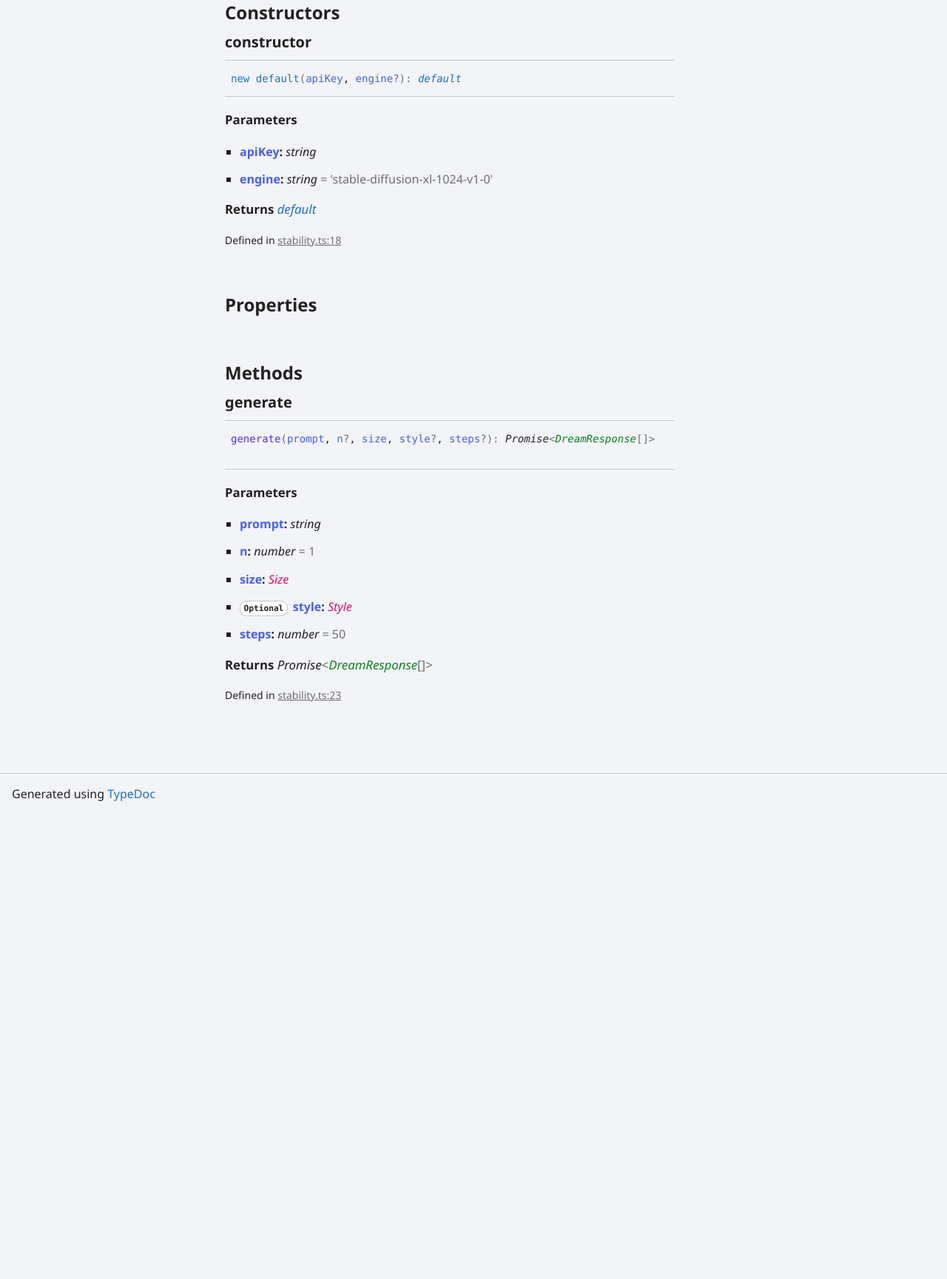
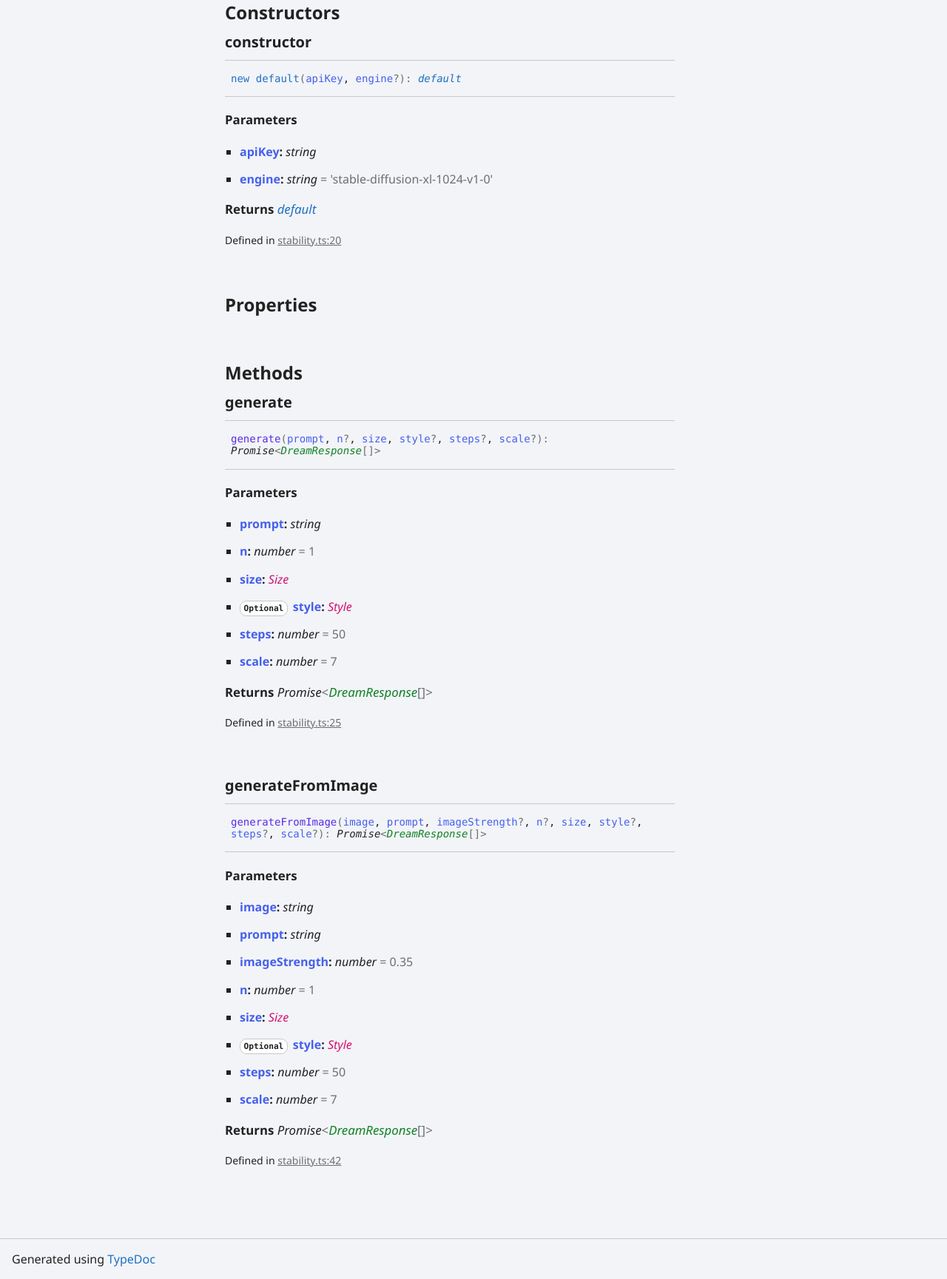
Before and after one commit to joliegg/ai, a website: page docs/classes/stability.default.html in a window 1280 px wide. Shown: the part 583-2312 px from the top of the page at 74% size. Before the commit the page ends 1683 px from the top, so only its background shows below. Drawn offline with Linux system fonts and the light colour scheme.

Commit message:
Add image to image generation

```diff
--- a/docs/classes/stability.default.html
+++ b/docs/classes/stability.default.html
@@ -21,7 +21,7 @@
 <ul class="tsd-hierarchy">
 <li><span class="target">default</span></li></ul></section><aside class="tsd-sources">
 <ul>
-<li>Defined in <a href="https://github.com/joliegg/ai/blob/99e1dc3/src/stability.ts#L13">stability.ts:13</a></li></ul></aside>
+<li>Defined in <a href="https://github.com/joliegg/ai/blob/99e1489/src/stability.ts#L15">stability.ts:15</a></li></ul></aside>
 <section class="tsd-panel-group tsd-index-group">
 <section class="tsd-panel tsd-index-panel">
 <details class="tsd-index-content tsd-index-accordion" open><summary class="tsd-accordion-summary tsd-index-summary">
@@ -39,6 +39,7 @@
 <section class="tsd-index-section">
 <h3 class="tsd-index-heading">Methods</h3>
 <div class="tsd-index-list"><a href="stability.default.html#generate" class="tsd-index-link"><svg class="tsd-kind-icon" viewBox="0 0 24 24"><use href="#icon-2048"></use></svg><span>generate</span></a>
+<a href="stability.default.html#generateFromImage" class="tsd-index-link"><svg class="tsd-kind-icon" viewBox="0 0 24 24"><use href="#icon-2048"></use></svg><span>generate<wbr/>From<wbr/>Image</span></a>
 </div></section></div></details></section></section>
 <section class="tsd-panel-group tsd-member-group">
 <h2>Constructors</h2>
@@ -56,25 +57,25 @@
 <h5><span class="tsd-kind-parameter">engine</span>: <span class="tsd-signature-type">string</span><span class="tsd-signature-symbol"> = &#39;stable-diffusion-xl-1024-v1-0&#39;</span></h5></li></ul></div>
 <h4 class="tsd-returns-title">Returns <a href="stability.default.html" class="tsd-signature-type tsd-kind-class">default</a></h4><aside class="tsd-sources">
 <ul>
-<li>Defined in <a href="https://github.com/joliegg/ai/blob/99e1dc3/src/stability.ts#L18">stability.ts:18</a></li></ul></aside></li></ul></section></section>
+<li>Defined in <a href="https://github.com/joliegg/ai/blob/99e1489/src/stability.ts#L20">stability.ts:20</a></li></ul></aside></li></ul></section></section>
 <section class="tsd-panel-group tsd-member-group">
 <h2>Properties</h2>
 <section class="tsd-panel tsd-member tsd-is-private"><a id="_apiKey" class="tsd-anchor"></a>
 <h3 class="tsd-anchor-link"><code class="tsd-tag ts-flagPrivate">Private</code> <code class="tsd-tag ts-flagOptional">Optional</code> <span>_api<wbr/>Key</span><a href="#_apiKey" aria-label="Permalink" class="tsd-anchor-icon"><svg viewBox="0 0 24 24"><use href="#icon-anchor"></use></svg></a></h3>
 <div class="tsd-signature"><span class="tsd-kind-property">_api<wbr/>Key</span><span class="tsd-signature-symbol">?:</span> <span class="tsd-signature-type">string</span></div><aside class="tsd-sources">
 <ul>
-<li>Defined in <a href="https://github.com/joliegg/ai/blob/99e1dc3/src/stability.ts#L14">stability.ts:14</a></li></ul></aside></section>
+<li>Defined in <a href="https://github.com/joliegg/ai/blob/99e1489/src/stability.ts#L16">stability.ts:16</a></li></ul></aside></section>
 <section class="tsd-panel tsd-member tsd-is-private"><a id="_engine" class="tsd-anchor"></a>
 <h3 class="tsd-anchor-link"><code class="tsd-tag ts-flagPrivate">Private</code> <code class="tsd-tag ts-flagOptional">Optional</code> <span>_engine</span><a href="#_engine" aria-label="Permalink" class="tsd-anchor-icon"><svg viewBox="0 0 24 24"><use href="#icon-anchor"></use></svg></a></h3>
 <div class="tsd-signature"><span class="tsd-kind-property">_engine</span><span class="tsd-signature-symbol">?:</span> <span class="tsd-signature-type">string</span></div><aside class="tsd-sources">
 <ul>
-<li>Defined in <a href="https://github.com/joliegg/ai/blob/99e1dc3/src/stability.ts#L15">stability.ts:15</a></li></ul></aside></section></section>
+<li>Defined in <a href="https://github.com/joliegg/ai/blob/99e1489/src/stability.ts#L17">stability.ts:17</a></li></ul></aside></section></section>
 <section class="tsd-panel-group tsd-member-group">
 <h2>Methods</h2>
 <section class="tsd-panel tsd-member"><a id="generate" class="tsd-anchor"></a>
 <h3 class="tsd-anchor-link"><span>generate</span><a href="#generate" aria-label="Permalink" class="tsd-anchor-icon"><svg viewBox="0 0 24 24"><use href="#icon-anchor"></use></svg></a></h3>
 <ul class="tsd-signatures">
-<li class="tsd-signature tsd-anchor-link" id="generate.generate-1"><span class="tsd-kind-call-signature">generate</span><span class="tsd-signature-symbol">(</span><span class="tsd-kind-parameter">prompt</span>, <span class="tsd-kind-parameter">n</span><span class="tsd-signature-symbol">?</span>, <span class="tsd-kind-parameter">size</span>, <span class="tsd-kind-parameter">style</span><span class="tsd-signature-symbol">?</span>, <span class="tsd-kind-parameter">steps</span><span class="tsd-signature-symbol">?</span><span class="tsd-signature-symbol">)</span><span class="tsd-signature-symbol">: </span><span class="tsd-signature-type ">Promise</span><span class="tsd-signature-symbol">&lt;</span><a href="../interfaces/stability.DreamResponse.html" class="tsd-signature-type tsd-kind-interface">DreamResponse</a><span class="tsd-signature-symbol">[]</span><span class="tsd-signature-symbol">&gt;</span><a href="#generate.generate-1" aria-label="Permalink" class="tsd-anchor-icon"><svg viewBox="0 0 24 24"><use href="#icon-anchor"></use></svg></a></li>
+<li class="tsd-signature tsd-anchor-link" id="generate.generate-1"><span class="tsd-kind-call-signature">generate</span><span class="tsd-signature-symbol">(</span><span class="tsd-kind-parameter">prompt</span>, <span class="tsd-kind-parameter">n</span><span class="tsd-signature-symbol">?</span>, <span class="tsd-kind-parameter">size</span>, <span class="tsd-kind-parameter">style</span><span class="tsd-signature-symbol">?</span>, <span class="tsd-kind-parameter">steps</span><span class="tsd-signature-symbol">?</span>, <span class="tsd-kind-parameter">scale</span><span class="tsd-signature-symbol">?</span><span class="tsd-signature-symbol">)</span><span class="tsd-signature-symbol">: </span><span class="tsd-signature-type ">Promise</span><span class="tsd-signature-symbol">&lt;</span><a href="../interfaces/stability.DreamResponse.html" class="tsd-signature-type tsd-kind-interface">DreamResponse</a><span class="tsd-signature-symbol">[]</span><span class="tsd-signature-symbol">&gt;</span><a href="#generate.generate-1" aria-label="Permalink" class="tsd-anchor-icon"><svg viewBox="0 0 24 24"><use href="#icon-anchor"></use></svg></a></li>
 <li class="tsd-description">
 <div class="tsd-parameters">
 <h4 class="tsd-parameters-title">Parameters</h4>
@@ -88,10 +89,39 @@
 <li>
 <h5><code class="tsd-tag ts-flagOptional">Optional</code> <span class="tsd-kind-parameter">style</span>: <a href="../types/stability.Style.html" class="tsd-signature-type tsd-kind-type-alias">Style</a></h5></li>
 <li>
-<h5><span class="tsd-kind-parameter">steps</span>: <span class="tsd-signature-type">number</span><span class="tsd-signature-symbol"> = 50</span></h5></li></ul></div>
+<h5><span class="tsd-kind-parameter">steps</span>: <span class="tsd-signature-type">number</span><span class="tsd-signature-symbol"> = 50</span></h5></li>
+<li>
+<h5><span class="tsd-kind-parameter">scale</span>: <span class="tsd-signature-type">number</span><span class="tsd-signature-symbol"> = 7</span></h5></li></ul></div>
 <h4 class="tsd-returns-title">Returns <span class="tsd-signature-type ">Promise</span><span class="tsd-signature-symbol">&lt;</span><a href="../interfaces/stability.DreamResponse.html" class="tsd-signature-type tsd-kind-interface">DreamResponse</a><span class="tsd-signature-symbol">[]</span><span class="tsd-signature-symbol">&gt;</span></h4><aside class="tsd-sources">
 <ul>
-<li>Defined in <a href="https://github.com/joliegg/ai/blob/99e1dc3/src/stability.ts#L23">stability.ts:23</a></li></ul></aside></li></ul></section></section></div>
+<li>Defined in <a href="https://github.com/joliegg/ai/blob/99e1489/src/stability.ts#L25">stability.ts:25</a></li></ul></aside></li></ul></section>
+<section class="tsd-panel tsd-member"><a id="generateFromImage" class="tsd-anchor"></a>
+<h3 class="tsd-anchor-link"><span>generate<wbr/>From<wbr/>Image</span><a href="#generateFromImage" aria-label="Permalink" class="tsd-anchor-icon"><svg viewBox="0 0 24 24"><use href="#icon-anchor"></use></svg></a></h3>
+<ul class="tsd-signatures">
+<li class="tsd-signature tsd-anchor-link" id="generateFromImage.generateFromImage-1"><span class="tsd-kind-call-signature">generate<wbr/>From<wbr/>Image</span><span class="tsd-signature-symbol">(</span><span class="tsd-kind-parameter">image</span>, <span class="tsd-kind-parameter">prompt</span>, <span class="tsd-kind-parameter">imageStrength</span><span class="tsd-signature-symbol">?</span>, <span class="tsd-kind-parameter">n</span><span class="tsd-signature-symbol">?</span>, <span class="tsd-kind-parameter">size</span>, <span class="tsd-kind-parameter">style</span><span class="tsd-signature-symbol">?</span>, <span class="tsd-kind-parameter">steps</span><span class="tsd-signature-symbol">?</span>, <span class="tsd-kind-parameter">scale</span><span class="tsd-signature-symbol">?</span><span class="tsd-signature-symbol">)</span><span class="tsd-signature-symbol">: </span><span class="tsd-signature-type ">Promise</span><span class="tsd-signature-symbol">&lt;</span><a href="../interfaces/stability.DreamResponse.html" class="tsd-signature-type tsd-kind-interface">DreamResponse</a><span class="tsd-signature-symbol">[]</span><span class="tsd-signature-symbol">&gt;</span><a href="#generateFromImage.generateFromImage-1" aria-label="Permalink" class="tsd-anchor-icon"><svg viewBox="0 0 24 24"><use href="#icon-anchor"></use></svg></a></li>
+<li class="tsd-description">
+<div class="tsd-parameters">
+<h4 class="tsd-parameters-title">Parameters</h4>
+<ul class="tsd-parameter-list">
+<li>
+<h5><span class="tsd-kind-parameter">image</span>: <span class="tsd-signature-type">string</span></h5></li>
+<li>
+<h5><span class="tsd-kind-parameter">prompt</span>: <span class="tsd-signature-type">string</span></h5></li>
+<li>
+<h5><span class="tsd-kind-parameter">imageStrength</span>: <span class="tsd-signature-type">number</span><span class="tsd-signature-symbol"> = 0.35</span></h5></li>
+<li>
+<h5><span class="tsd-kind-parameter">n</span>: <span class="tsd-signature-type">number</span><span class="tsd-signature-symbol"> = 1</span></h5></li>
+<li>
+<h5><span class="tsd-kind-parameter">size</span>: <a href="../types/stability.Size.html" class="tsd-signature-type tsd-kind-type-alias">Size</a></h5></li>
+<li>
+<h5><code class="tsd-tag ts-flagOptional">Optional</code> <span class="tsd-kind-parameter">style</span>: <a href="../types/stability.Style.html" class="tsd-signature-type tsd-kind-type-alias">Style</a></h5></li>
+<li>
+<h5><span class="tsd-kind-parameter">steps</span>: <span class="tsd-signature-type">number</span><span class="tsd-signature-symbol"> = 50</span></h5></li>
+<li>
+<h5><span class="tsd-kind-parameter">scale</span>: <span class="tsd-signature-type">number</span><span class="tsd-signature-symbol"> = 7</span></h5></li></ul></div>
+<h4 class="tsd-returns-title">Returns <span class="tsd-signature-type ">Promise</span><span class="tsd-signature-symbol">&lt;</span><a href="../interfaces/stability.DreamResponse.html" class="tsd-signature-type tsd-kind-interface">DreamResponse</a><span class="tsd-signature-symbol">[]</span><span class="tsd-signature-symbol">&gt;</span></h4><aside class="tsd-sources">
+<ul>
+<li>Defined in <a href="https://github.com/joliegg/ai/blob/99e1489/src/stability.ts#L42">stability.ts:42</a></li></ul></aside></li></ul></section></section></div>
 <div class="col-sidebar">
 <div class="page-menu">
 <div class="tsd-navigation settings">
@@ -114,7 +144,8 @@
 <li><a href="#constructor" class=""><svg class="tsd-kind-icon" viewBox="0 0 24 24"><use href="#icon-512"></use></svg><span>constructor</span></a></li>
 <li><a href="#_apiKey" class="tsd-is-private"><svg class="tsd-kind-icon" viewBox="0 0 24 24"><use href="#icon-1024"></use></svg><span>_api<wbr/>Key</span></a></li>
 <li><a href="#_engine" class="tsd-is-private"><svg class="tsd-kind-icon" viewBox="0 0 24 24"><use href="#icon-1024"></use></svg><span>_engine</span></a></li>
-<li><a href="#generate" class=""><svg class="tsd-kind-icon" viewBox="0 0 24 24"><use href="#icon-2048"></use></svg><span>generate</span></a></li></ul></div></details></div>
+<li><a href="#generate" class=""><svg class="tsd-kind-icon" viewBox="0 0 24 24"><use href="#icon-2048"></use></svg><span>generate</span></a></li>
+<li><a href="#generateFromImage" class=""><svg class="tsd-kind-icon" viewBox="0 0 24 24"><use href="#icon-2048"></use></svg><span>generate<wbr/>From<wbr/>Image</span></a></li></ul></div></details></div>
 <div class="site-menu">
 <nav class="tsd-navigation"><a href="../index.html"><svg class="tsd-kind-icon" viewBox="0 0 24 24"><use href="#icon-1"></use></svg><span>@joliegg/ai</span></a>
 <ul class="tsd-small-nested-navigation" id="tsd-nav-container" data-base="..">
--- a/package.json
+++ b/package.json
@@ -1,6 +1,6 @@
 {
   "name": "@joliegg/ai",
-  "version": "0.1.0",
+  "version": "0.2.0",
   "description": "A set of tools to integrate AI into chats",
   "author": "Diana Islas Ocampo",
   "main": "dist/index.js",
@@ -25,6 +25,7 @@
   },
   "dependencies": {
     "axios": "^1.4.0",
+    "form-data": "^4.0.0",
     "openai": "^4.11.1"
   },
   "files": [
```
Also changed, not shown: docs/assets/search.js (+1 -1 lines), docs/classes/openai.default.html (+5 -5 lines), docs/interfaces/stability.DreamResponse.html (+4 -4 lines), docs/modules/index.html (+1 -1 lines), docs/modules/openai.html (+1 -1 lines), docs/modules/stability.html (+1 -1 lines), docs/types/stability.Size.html (+1 -1 lines), docs/types/stability.Style.html (+1 -1 lines), src/stability.ts (+31 -2 lines), dist/stability.d.ts, dist/stability.js.
